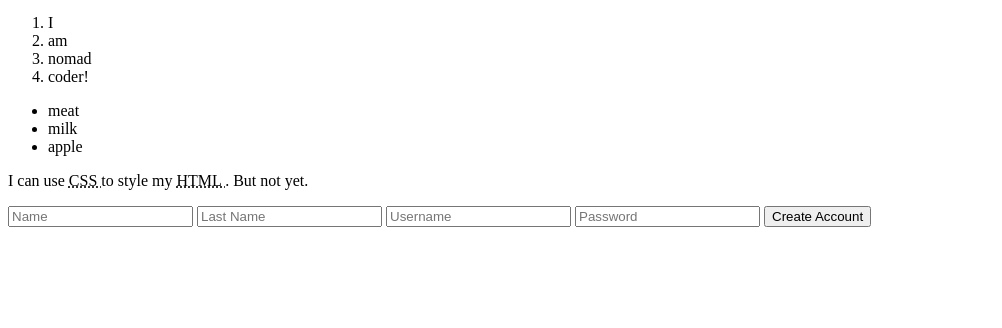
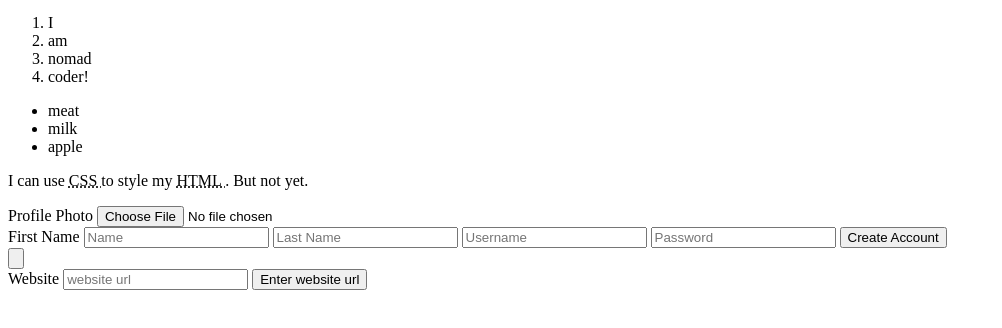
Before and after one commit to junny7020/NomadCoder, a plain HTML site: page kokoa_clone/home.html in a window 1280 px wide. Shown: the part 102-430 px from the top of the page, without its empty margins (0-1002 px from the left). Drawn offline with Linux system fonts and the light colour scheme.

Commit message:
23rd Dec 2021 kokoa talk clone coding
html tags and atributes

```diff
--- a/kokoa_clone/home.html
+++ b/kokoa_clone/home.html
@@ -45,11 +45,39 @@
         </abbr>. But not yet.
     </p>
     <form>
-        <input required placeholder="Name" type="text"/>
-        <input required placeholder="Last Name" type="text"/>
-        <input required placeholder="Username" type="text"/>
-        <input required placeholder="Password" type="password"/>
-        <input type="submit" value="Create Account"/>
+        <!-- non-semantic html tag: div,span ===  tag that has no meaning -->
+        <!-- semantic html tag: headr, main, footer -->
+        <!-- header is different to head it is like div, but has meaning like header -->
+        <!-- <div> tag is division, it does not have meaning for the division...
+            It is like a box! -->
+        <!-- div !== header,main,footer,aside -->
+        <!-- span !== p, address,h1,h2, -->
+        <div>
+            <label for="profile">Profile Photo</label>
+            <!-- if for of the label === id of input , then the input will be activated if the label is clicked -->
+            <input id="profile" type="file" accept="image/*"/>
+            <!-- if accept=".png" then only accept .png files-->
+        </div>
+        <div>
+            <label for="first-name" >First Name</label>
+            <input id="first-name" required placeholder="Name" type="text"/>
+            <!-- 'disabled' attribute=== input disabled -->
+            <input required placeholder="Last Name" type="text"/>
+            <input required placeholder="Username" type="text"/>
+            <input required placeholder="Password" type="password"/>
+            <input type="submit" value="Create Account"/>
+        </div>
+        <input type="button"/>
     </form>
+    <form>
+        <label for="website">Website</label>
+        <input id="website" required placeholder="website url" type="url"/>
+        <input type="submit" value="Enter website url"/>
+    </form>
+    <!--  id can be used inside of body and it has to be unique!-->
+    <!-- a tag can have only one id -->
 </body>
 </html>
+
+<!-- <tagname attrname="attrvalue">efefaeff</tagname> -->
+<!-- always use double quotes "" for atrivalue -->
```
